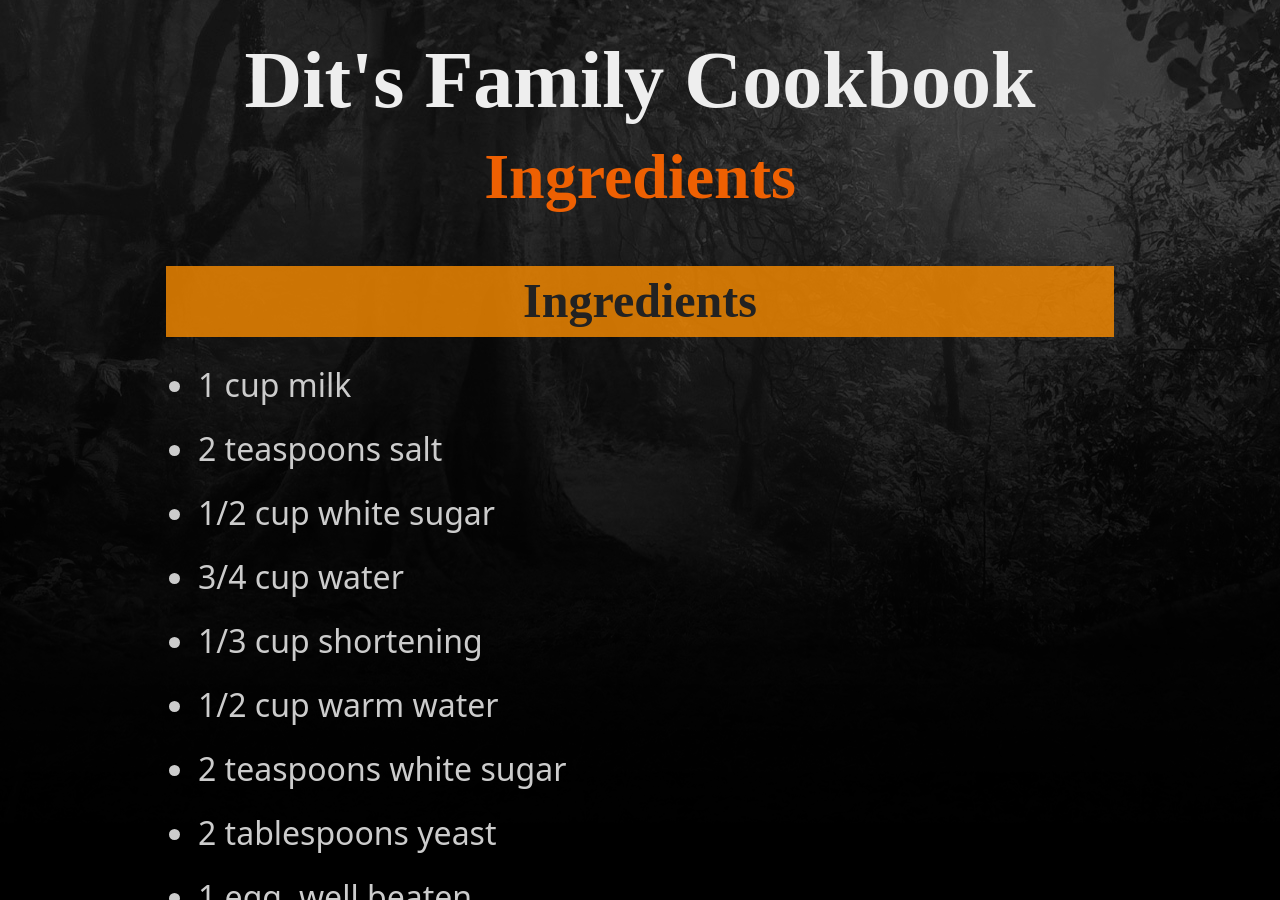
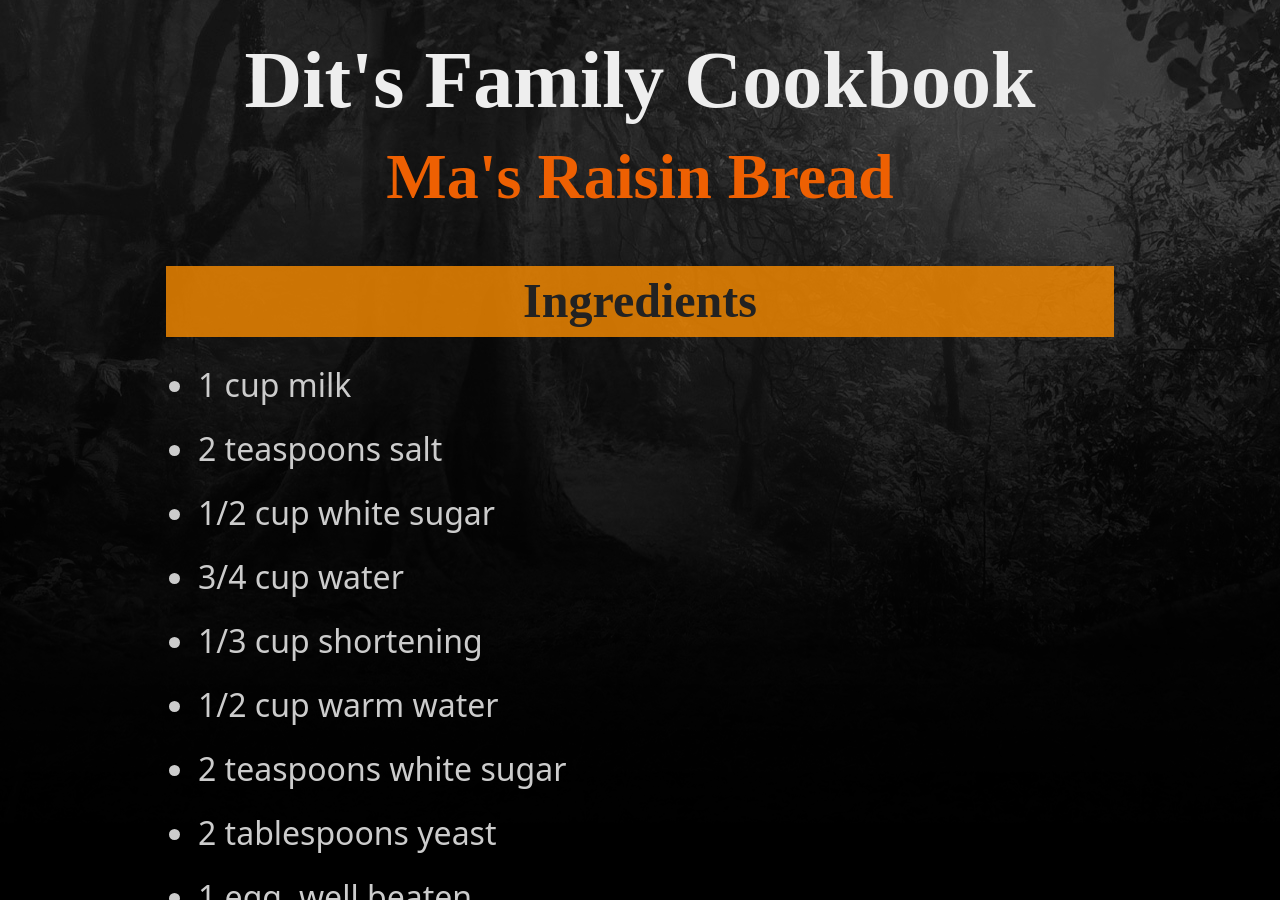
Before and after one commit to dits-family-cookbook/dits-family-cookbook.github.io, a Jekyll site: the page built from recipes/breads/mas-raisin-bread.md, in a window 1280 px wide and 900 px high. Built offline with Jekyll 4.4.1, drawn with Linux system fonts in a browser that asks for light colours; our own code applies the rules of GitHub Pages for plain Markdown files; some of the changed lines change nothing that is shown.

Commit message:
Update mas-raisin-bread.md

```diff
--- a/recipes/breads/mas-raisin-bread.md
+++ b/recipes/breads/mas-raisin-bread.md
@@ -1,6 +1,6 @@
 ---
-title:: Ma's Raisin Bread
-layout:page
+title: Ma's Raisin Bread
+layout: page
 ---
 
 # Ingredients
```
